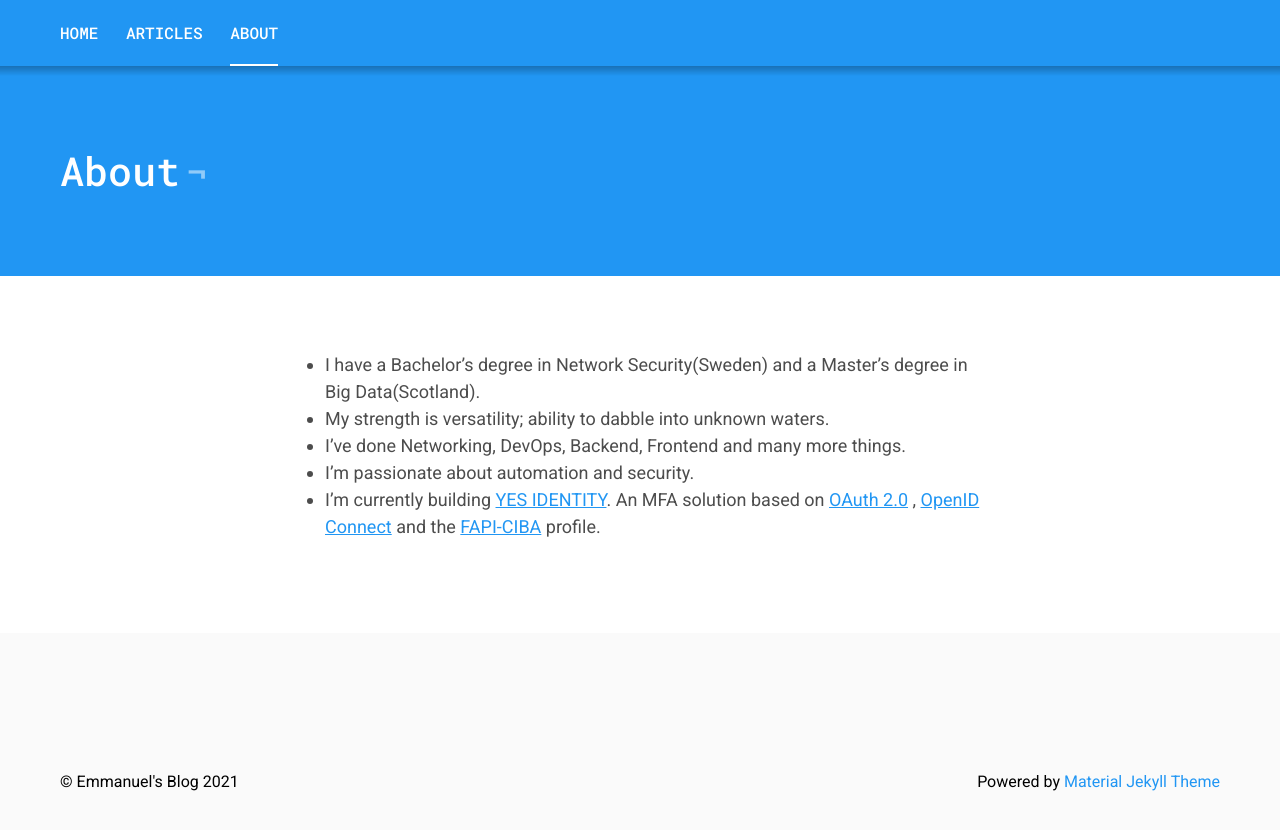
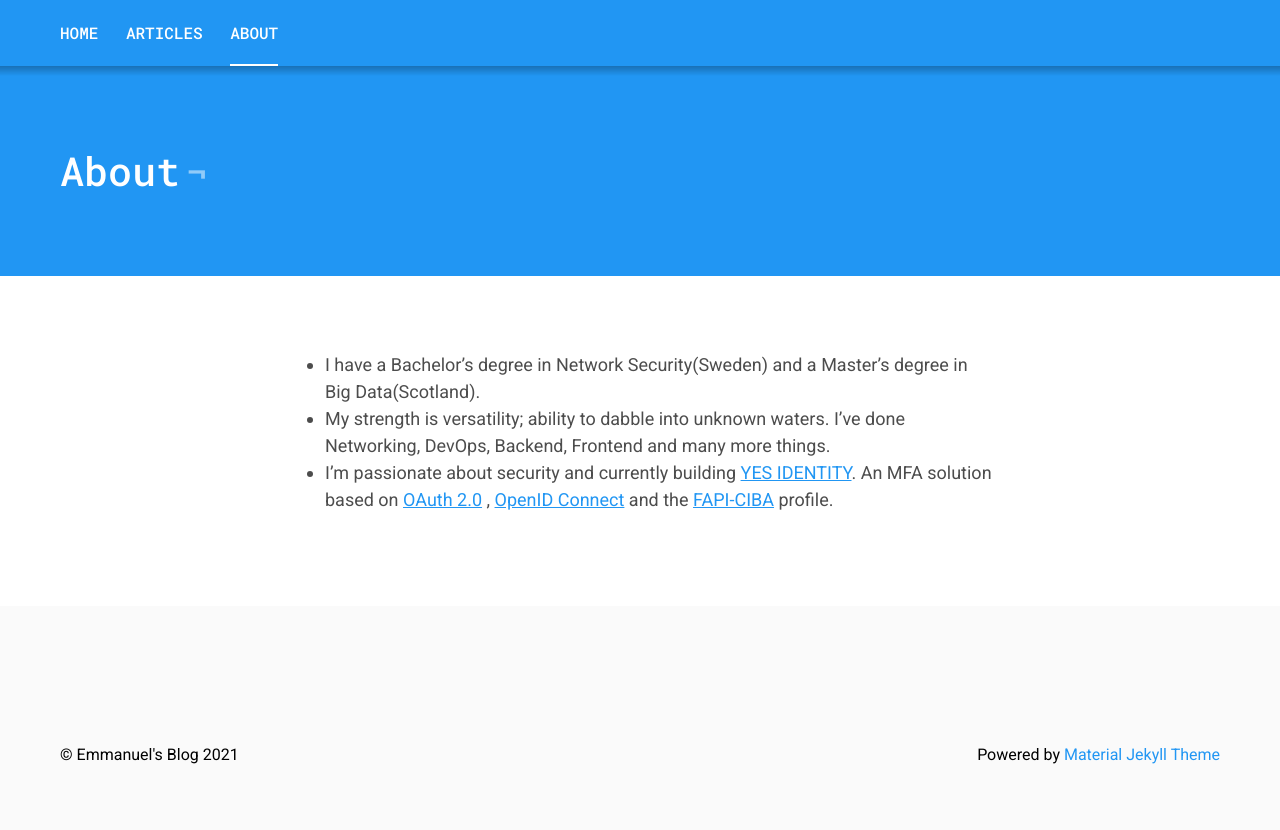
Before and after one commit to osimosu/osimosu.github.io, a Jekyll site: the page built from _pages/about.markdown, in a window 1280 px wide and 933 px high. Shown: the top 830 px of the window. Built offline with Jekyll 4.4.1, drawn with Linux system fonts in a browser that asks for light colours.

Commit message:
Update about2

```diff
--- a/_pages/about.markdown
+++ b/_pages/about.markdown
@@ -6,13 +6,9 @@ permalink: /about/
 
 * I have a Bachelor's degree in Network Security(Sweden) and a Master's degree in Big Data(Scotland).
 
-* My strength is versatility; ability to dabble into unknown waters.
+* My strength is versatility; ability to dabble into unknown waters. I've done Networking, DevOps, Backend, Frontend and many more things.
 
-* I've done Networking, DevOps, Backend, Frontend and many more things.
-
-* I'm passionate about automation and security.
-
-* I'm currently building [YES IDENTITY](https://yesidentity.com/){:target="_blank"}. An MFA solution based
+* I'm passionate about security and currently building [YES IDENTITY](https://yesidentity.com/){:target="_blank"}. An MFA solution based
   on [OAuth 2.0](https://datatracker.ietf.org/doc/html/rfc6749){:target="_blank"}
   , [OpenID Connect](https://openid.net/specs/openid-connect-core-1_0.html){:target="_blank"} and
   the [FAPI-CIBA](https://openid.net/specs/openid-financial-api-ciba-wd-02.html){:target="_blank"} profile.
```
